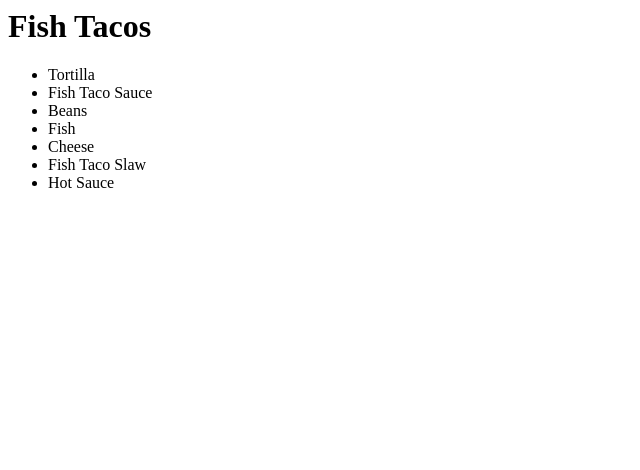
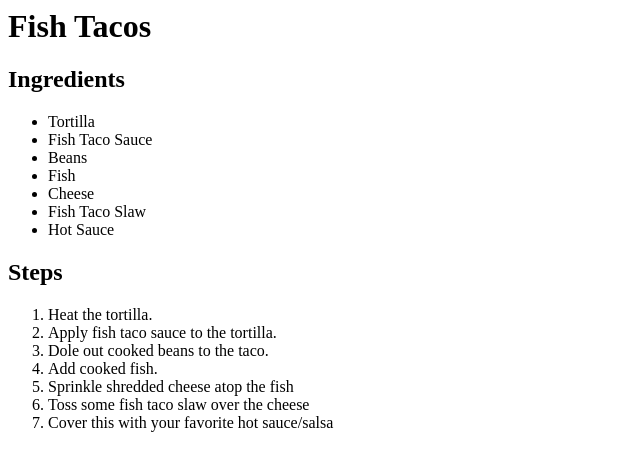
Before and after one commit to gctrespi/odin-recipes, a plain HTML site: page recipes/fish-tacos.html in a window 1280 px wide. Shown: the whole page, without its empty margins (0-640 px from the left). Drawn offline with Linux system fonts and the light colour scheme.

Commit message:
Add ingredients and steps headers; creat steps list for each recipe

```diff
--- a/recipes/fish-tacos.html
+++ b/recipes/fish-tacos.html
@@ -6,6 +6,7 @@
   </head>
   <body>
     <h1>Fish Tacos</h1>
+    <p><h2>Ingredients</h2></p>
     <p><ul>
 	<li>Tortilla</li>
 	<li>Fish Taco Sauce</li>
@@ -15,5 +16,15 @@
 	<li>Fish Taco Slaw</li>
 	<li>Hot Sauce</li>
     </ul></p>
+    <p><h2>Steps</h2></p>
+    <p><ol>
+	<li>Heat the tortilla.</li>
+	<li>Apply fish taco sauce to the tortilla.</li>
+	<li>Dole out cooked beans to the taco.</li>
+	<li>Add cooked fish.</li>
+	<li>Sprinkle shredded cheese atop the fish</li>
+	<li>Toss some fish taco slaw over the cheese</li>
+	<li>Cover this with your favorite hot sauce/salsa</li>
+    </ol></p>
   </body>
 </html>
```
Also changed, not shown: recipes/fish-taco-marinade.html (+9 -0 lines), recipes/fish-taco-sauce.html (+6 -0 lines), recipes/fish-taco-slaw.html (+7 -0 lines).
